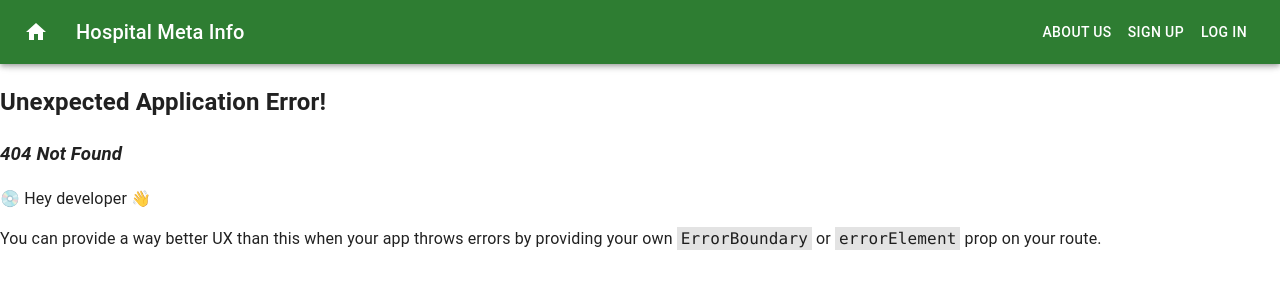
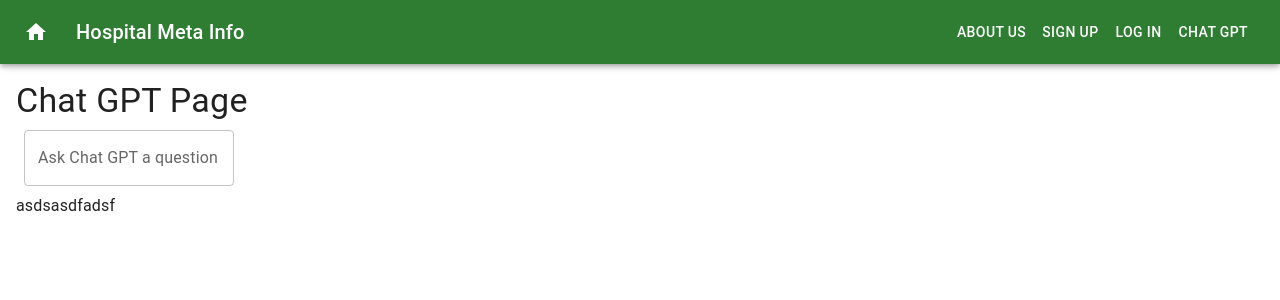
Before and after one commit to EricWu2003/QWERhacks-table-22, a React (Create React App) app in the folder client/: page /ai in a window 1280 px wide. Before the commit this address had no page. Shown: the top 300 px of the page. Built offline with nearby package versions, Linux system fonts and the light colour scheme; the HTML template or start-up script is replaced by a standard one.

Commit message:
just a test

```diff
--- a/client/package.json
+++ b/client/package.json
@@ -11,6 +11,7 @@
     "@testing-library/react": "^13.4.0",
     "@testing-library/user-event": "^13.5.0",
     "axios": "^1.2.6",
+    "openai": "^3.1.0",
     "react": "^18.2.0",
     "react-dom": "^18.2.0",
     "react-router-dom": "^6.8.0",
--- /dev/null
+++ b/client/src/AI/AI.js
@@ -0,0 +1,129 @@
+import {
+  Typography, Box, TextField, Button, CircularProgress,
+} from "@mui/material";
+import React from "react";
+import axios from "axios";
+
+
+
+
+
+
+const { Configuration, OpenAIApi } = require("openai");
+const configuration = new Configuration({
+  apiKey: "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",
+});
+const openai = new OpenAIApi(configuration);
+
+
+
+
+
+
+
+
+export default function AI() {
+
+  const [currentQuery, setCurrentQuery] = React.useState("");
+  const [currentResponse, setCurrentResponse] = React.useState("asdsasdfadsf");
+  const [isLoading, setIsLoading] = React.useState(false);
+
+
+  const handleSubmit = () => {
+
+    // fetch('https://api.openai.com/v1/engines/text-davinci-002/jobs', {
+    //   method: 'POST',
+    //   headers: {
+    //     'Content-Type': 'application/json',
+    //     'Authorization': 'Bearer API_KEY'
+    //   },
+    //   body: JSON.stringify({
+    //     prompt: "What's the weather today?",
+    //     temperature: 0.7
+    //   })
+    // })
+    //   .then(response => response.json())
+    //   .then(data => {
+    //     console.log(data.choices[0].text)
+    //   });
+
+    // const reqBody = {
+    //   prompt:currentQuery
+    // }
+
+    // const reqBody = {
+    //   prompt: "What's the weather today?",
+    //   temperature: 0.7,
+    // }
+
+    // const reqHeaders = {
+    //   'Content-Type': 'application/json',
+    //   'Authorization': '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'
+    // }
+
+    // axios.post('https://api.openai.com/v1/engines/text-davinci-002/jobs', reqBody, {
+    //   headers: reqHeaders
+    // })
+    // .then((response) => {
+    //   console.log("success");
+    // })
+    // .catch((error) => {
+    //   console.log(error)
+    //   alert("Chat GPT Error");
+    // })
+
+    const response = openai.createCompletion({
+      model: "text-davinci-003",
+      prompt: "Say this is a test",
+      temperature: 0,
+      max_tokens: 7,
+    }).then((response) => {
+      console.log("success");
+      console.log(response);
+    })
+    .catch((error) => {
+      console.log(error)
+      alert("Chat GPT Error");
+    })
+
+
+    setIsLoading(true);
+    console.log("submitting")
+  }
+
+  return (
+    <Box m={2}>
+      <Typography variant="h4">
+        Chat GPT Page
+      </Typography>
+
+      <Box display="flex" flexDirection="row" alignItems="center" m={1}>
+        <TextField
+          label="Ask Chat GPT a question"
+          variant="outlined"
+          value={currentQuery}
+          onChange={e => setCurrentQuery(e.target.value)}
+          multiline
+        />
+
+        {currentQuery !== "" &&
+          <Box ml={1}>
+            <Button variant="contained" onClick={handleSubmit}>
+              Submit
+            </Button>
+          </Box>
+        }
+      </Box>
+
+      {isLoading && <CircularProgress />}
+
+      {!isLoading &&
+        <Typography>
+          {currentResponse}
+        </Typography>
+      }
+
+
+    </Box>
+  );
+}
--- a/client/src/App.js
+++ b/client/src/App.js
@@ -10,6 +10,7 @@ import Signup from "./Login/Signup.js"
 import Navbar from "./Navbar/Navbar.js";
 import About from "./About/About.js";
 import HospitalPage from "./HospitalPage/HospitalPage.js";
+import AI from "./AI/AI.js";
 
 import { createTheme, ThemeProvider } from '@mui/material/styles';
 import { green, blue } from '@mui/material/colors';
@@ -18,10 +19,6 @@ import useMediaQuery from '@mui/material/useMediaQuery';
 import CssBaseline from '@mui/material/CssBaseline';
 import React from "react";
 
-
-const theme = createTheme({
-
-});
 
 
 function App() {
@@ -36,6 +33,7 @@ function App() {
         <Route path="signup" element={<Signup />} />
         <Route path="about" element={<About />} />
         <Route path="hospitals/:hospital" element={<HospitalPage />} />
+        <Route path="ai" element={<AI />} />
       </>
     )
   );
--- a/client/src/Login/Login.js
+++ b/client/src/Login/Login.js
@@ -2,7 +2,7 @@ import * as React from 'react';
 import
 {
   Stack, Button, TextField, Box, FormControl,
-  InputLabel, InputAdornment, OutlinedInput, Typography, Link, getBackdropUtilityClass
+  InputLabel, InputAdornment, OutlinedInput, Typography, Link,
 } from '@mui/material';
 import IconButton from '@mui/material/IconButton';
 import Visibility from '@mui/icons-material/Visibility';
--- a/client/src/Navbar/Navbar.js
+++ b/client/src/Navbar/Navbar.js
@@ -15,6 +15,7 @@ export const LOGIN_URL = "/login";
 export const SIGNUP_URL = "/signup";
 export const ABOUT_URL = "/about";
 export const HOME_URL = "/";
+export const CHAT_GPT_URL = "/ai"
 
 
 export default function Navbar() {
@@ -53,6 +54,12 @@ export default function Navbar() {
       >
         Log In
       </Button>
+      <Button
+        color="inherit"
+        onClick={() => {window.location.href=CHAT_GPT_URL;}}
+      >
+        Chat GPT
+      </Button>
     </Toolbar>
   );
 
```
Also changed, not shown: 1 other file (tests, documents, lock files or other folders).
